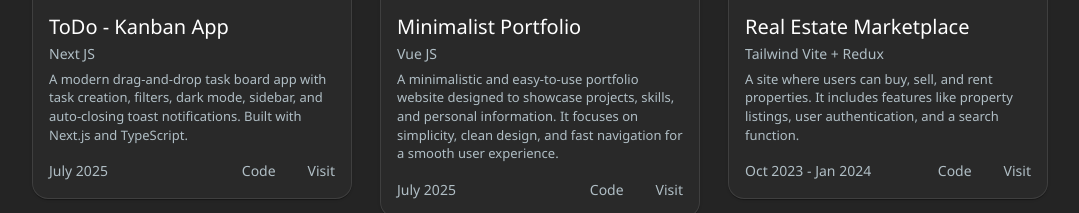
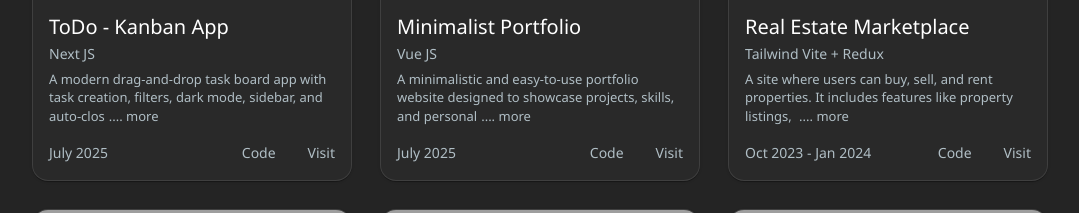
Before and after one commit to rajatmakholiya/Portfolio, a React (Create React App) app: page /projects in a window 1280 px wide. Shown: the part 450-663 px from the top of the page, without its empty margins (100-1179 px from the left). Built offline with nearby package versions, Linux system fonts and the light colour scheme; grey boxes are pictures that could not be loaded; some icons are missing.

Commit message:
fixed the project card size mismatch

```diff
--- a/src/components/ProjectCard.jsx
+++ b/src/components/ProjectCard.jsx
@@ -5,10 +5,35 @@
 import { Stack } from "@mui/material";
 import GitHubIcon from "@mui/icons-material/GitHub";
 import LaunchIcon from "@mui/icons-material/Launch";
+import { useState, useEffect, useRef } from "react";
 
-const ProjectCard = ({ project, tech, date, info, link, codelink, image}) => {
+const ProjectCard = ({ project, tech, date, info, link, codelink, image }) => {
+  const [expanded, setExpanded] = useState(false);
+  const [showMore, setShowMore] = useState(false);
+  const cardRef = useRef(null);
+
+  useEffect(() => {
+    if (info.length > 100) {
+      setShowMore(true);
+    }
+  }, [info]);
+
+  useEffect(() => {
+    function handleClickOutside(event) {
+      if (cardRef.current && !cardRef.current.contains(event.target)) {
+        setExpanded(false);
+      }
+    }
+
+    document.addEventListener("mousedown", handleClickOutside);
+    return () => {
+      document.removeEventListener("mousedown", handleClickOutside);
+    };
+  }, [cardRef]);
+
   return (
     <Card
+      ref={cardRef}
       sx={{
         maxWidth: 320,
         backdropFilter: "blur(10px)",
@@ -31,8 +56,27 @@
         <Typography gutterBottom variant="subtitle2" color="text.secondary">
           {tech}
         </Typography>
-        <Typography variant="body2" fontSize={"small"} sx={{ color: "text.secondary" }}>
-          {info}
+        <Typography
+          variant="body2"
+          fontSize={"small"}
+          sx={{ color: "text.secondary" }}
+        >
+          {expanded ? info : `${info.substring(0, 100)}`}
+          {showMore && !expanded && (
+            <span
+              onClick={() => setExpanded(true)}
+              style={{ cursor: "pointer", marginLeft: "4px" }}
+            >.... more
+            </span>
+          )}
+          {expanded && (
+            <span
+              onClick={() => setExpanded(false)}
+              style={{ cursor: "pointer", marginLeft: "4px" }}
+            >
+              less
+            </span>
+          )}
         </Typography>
       </CardContent>
       <Stack
--- a/src/pages/Projects.jsx
+++ b/src/pages/Projects.jsx
@@ -36,7 +36,6 @@
             link={proj.link}
             codelink={proj.codeLink}
             image={proj.image}
-
           />
         ))}
       </div>
```
